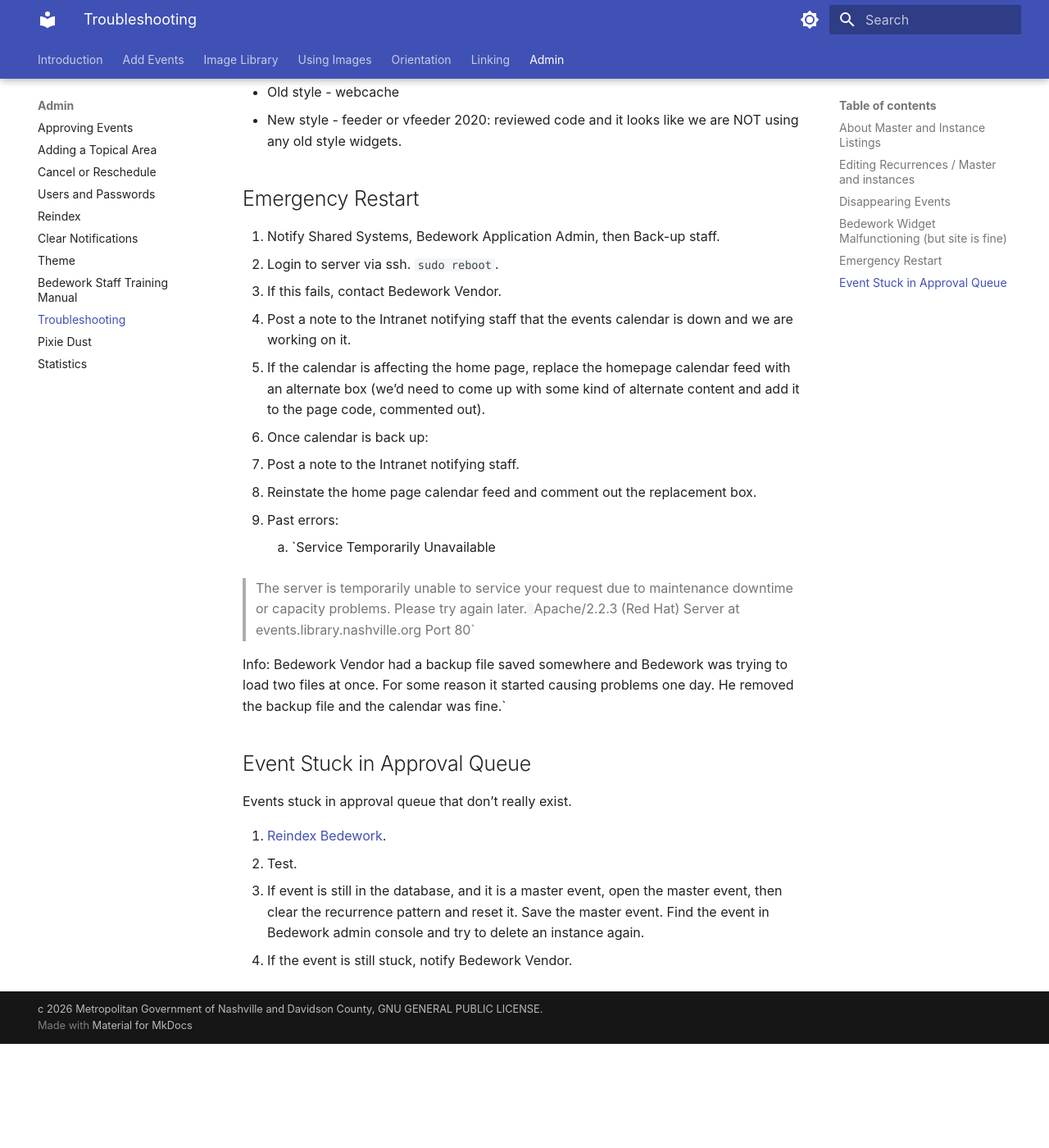
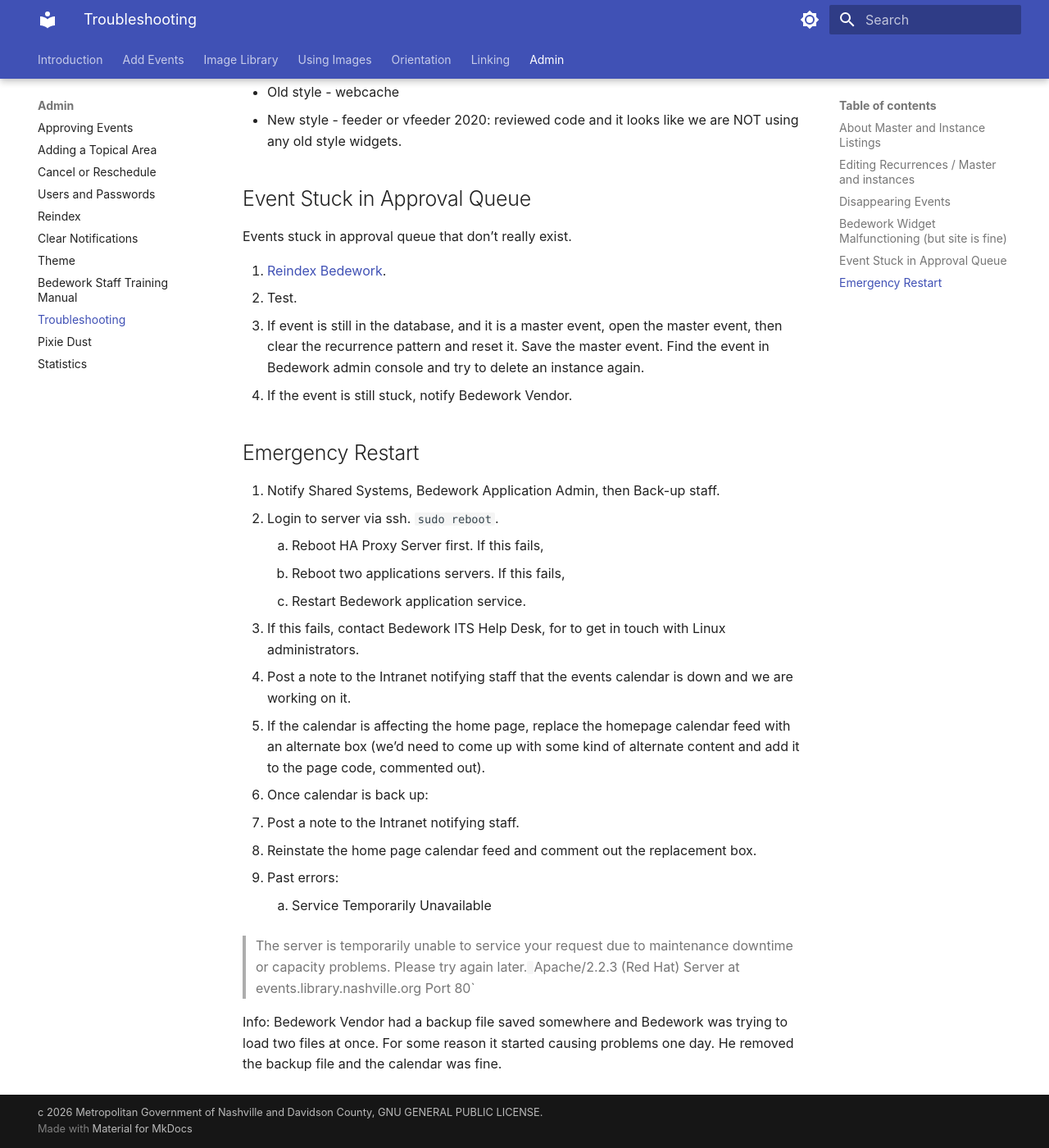
Before and after one commit to Nashville-Public-Library/bedework-docs, an MkDocs documentation site: the page built from docs/admin/troubleshooting.md, in a window 1280 px wide and 1400 px high, scrolled down 1932 px. Shown: the whole window at 82% size. Built offline with MkDocs 1.6.1 and Material for MkDocs 9.7.7, drawn with Linux system fonts in a browser that asks for light colours; before the commit the page ends 3205 px from its top, so only the background shows below that; part of the change alters nothing that is shown.

Commit message:
initial edits to emergency restart

```diff
--- a/docs/admin/troubleshooting.md
+++ b/docs/admin/troubleshooting.md
@@ -59,26 +59,6 @@ When we upgraded to 3.10, URLs changed. Bedework Vendor wrote a translator to th
 - New style - feeder or vfeeder
 2020: reviewed code and it looks like we are NOT using any old style widgets.
 
-## Emergency Restart
-
-1. Notify Shared Systems, Bedework Application Admin, then Back-up staff.
-1. Login to server via ssh. `sudo reboot`.
-
-- If this fails, contact Bedework Vendor.
-- Post a note to the Intranet notifying staff that the events calendar is down and we are working on it.
-- If the calendar is affecting the home page, replace the homepage calendar feed with an alternate box (we’d need to come up with some kind of alternate content and add it to the page code, commented out).
-- Once calendar is back up:
-  - Post a note to the Intranet notifying staff.
-  - Reinstate the home page calendar feed and comment out the replacement box.
-
-1. Past errors:
-    1. `Service Temporarily Unavailable
-
-> The server is temporarily unable to service your request due to maintenance downtime or capacity problems. Please try again later.`
-`Apache/2.2.3 (Red Hat) Server at events.library.nashville.org Port 80`
-
-Info: Bedework Vendor had a backup file saved somewhere and Bedework was trying to load two files at once. For some reason it started causing problems one day. He removed the backup file and the calendar was fine.`
-
 ## Event Stuck in Approval Queue
 
 Events stuck in approval queue that don’t really exist.
@@ -87,3 +67,26 @@ Events stuck in approval queue that don’t really exist.
 1. Test.
 1. If event is still in the database, and it is a master event, open the master event, then clear the recurrence pattern and reset it. Save the master event. Find the event in Bedework admin console and try to delete an instance again.
 1. If the event is still stuck, notify Bedework Vendor.
+
+## Emergency Restart
+
+1. Notify Shared Systems, Bedework Application Admin, then Back-up staff.
+1. Login to server via ssh. `sudo reboot`.
+    1. Reboot HA Proxy Server first. If this fails,
+    1. Reboot two applications servers. If this fails,
+    1. Restart Bedework application service.
+
+- If this fails, contact Bedework ITS Help Desk, for to get in touch with Linux administrators.
+- Post a note to the Intranet notifying staff that the events calendar is down and we are working on it.
+- If the calendar is affecting the home page, replace the homepage calendar feed with an alternate box (we’d need to come up with some kind of alternate content and add it to the page code, commented out).
+- Once calendar is back up:
+  - Post a note to the Intranet notifying staff.
+  - Reinstate the home page calendar feed and comment out the replacement box.
+
+1. Past errors:
+    1. Service Temporarily Unavailable
+
+> The server is temporarily unable to service your request due to maintenance downtime or capacity problems. Please try again later.`
+`Apache/2.2.3 (Red Hat) Server at events.library.nashville.org Port 80`
+
+Info: Bedework Vendor had a backup file saved somewhere and Bedework was trying to load two files at once. For some reason it started causing problems one day. He removed the backup file and the calendar was fine.
```
